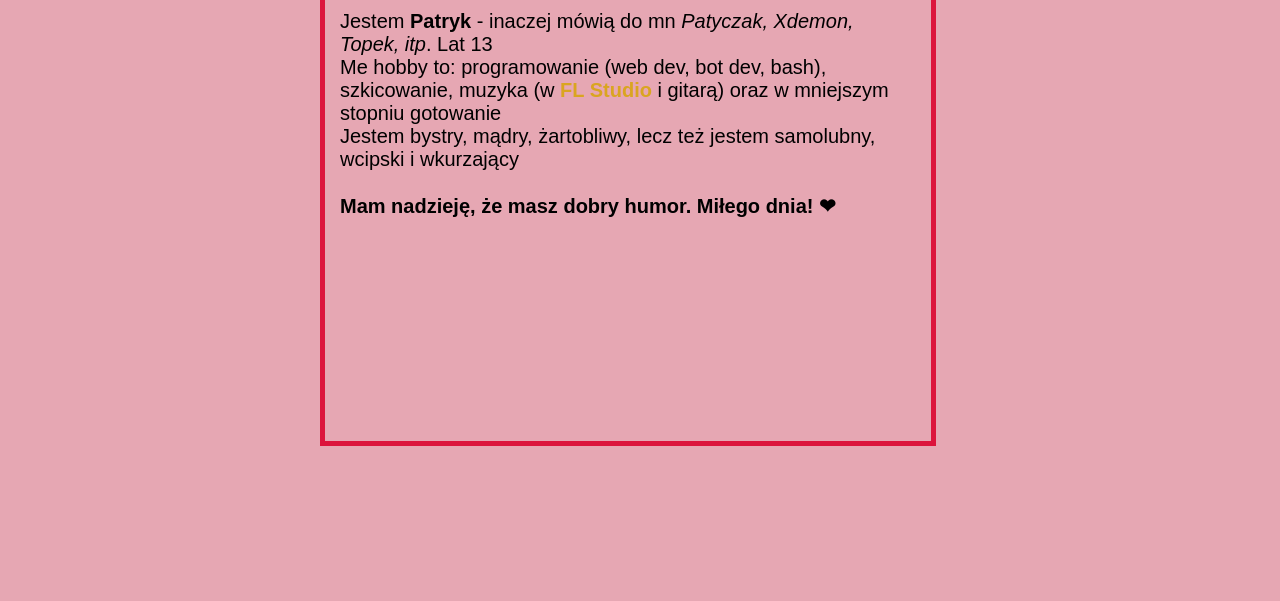
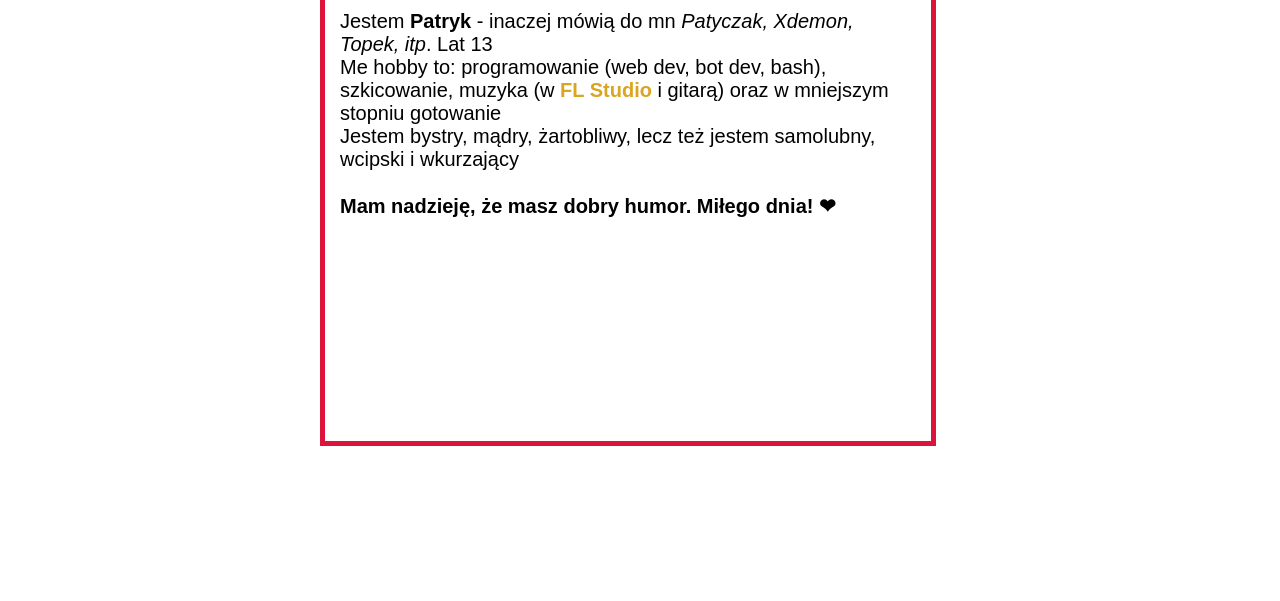
Before and after one commit to patYczakus/me, a plain HTML site: page home.html in a window 1280 px wide. Shown: the part 199-800 px from the top of the page. Drawn offline with Linux system fonts and the light colour scheme; a web font is replaced by a local one.

Commit message:
Update style.css

```diff
--- a/scr/style.css
+++ b/scr/style.css
@@ -1,5 +1,5 @@
 body {
-    background-color: rgb(230, 167, 179);
+    background-color: '#94eb94';
     margin: 0px;
 }
 #header {
```
